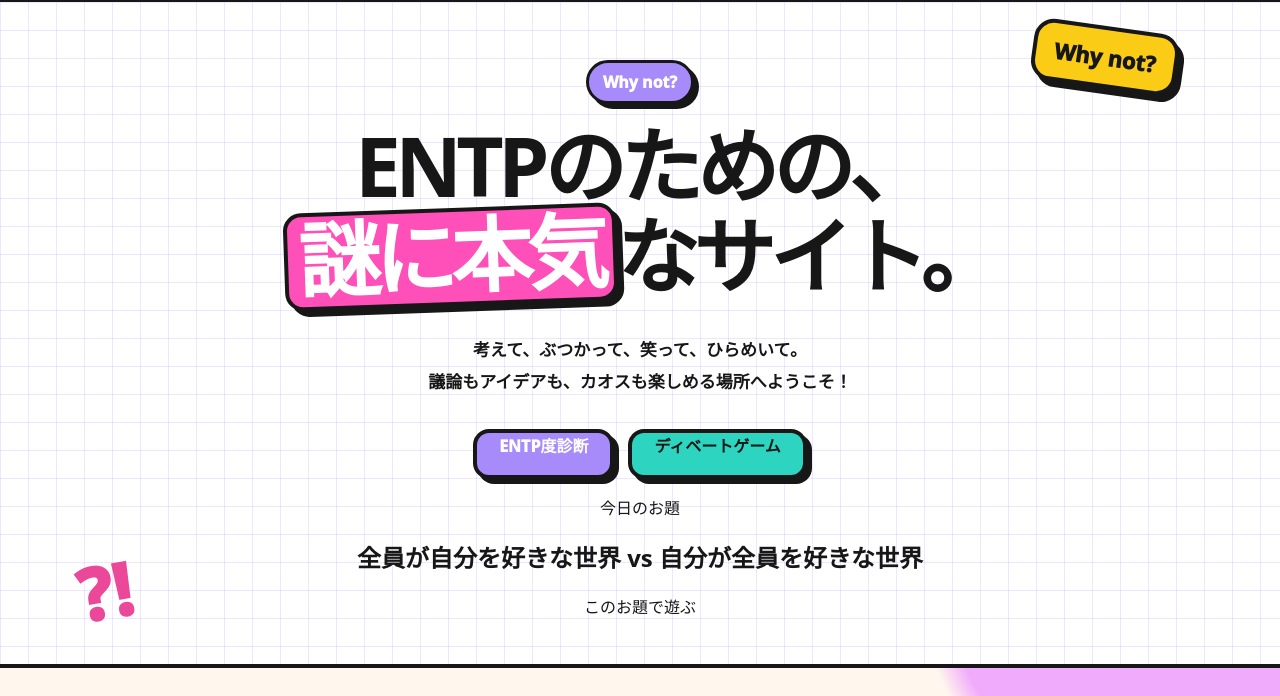
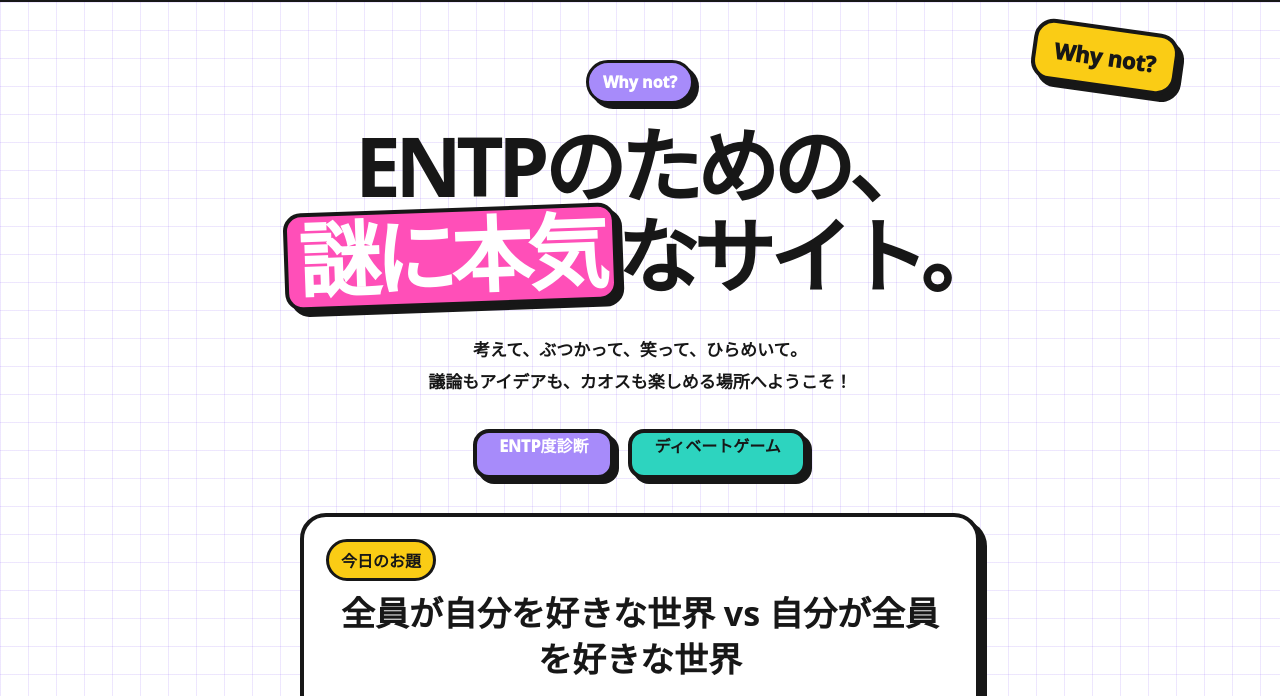
Before and after one commit to AlexLevel0/entp, a plain HTML site: page index.html in a window 1280 px wide. Shown: the part 68-764 px from the top of the page. Drawn offline with Linux system fonts and the light colour scheme.

Commit message:
Update style.css

```diff
--- a/style.css
+++ b/style.css
@@ -735,3 +735,45 @@ footer {
   transform: translate(2px, 2px);
   box-shadow: 3px 3px 0 #171717;
 }
+
+.today-topic {
+  width: min(100%, 680px);
+  margin: 34px auto 0;
+  padding: 22px;
+  border: 4px solid #171717;
+  border-radius: 26px;
+  background: #ffffff;
+  color: #171717;
+  box-shadow: 7px 7px 0 #171717;
+}
+
+.today-topic p {
+  width: fit-content;
+  margin: 0 0 10px;
+  padding: 6px 12px;
+  border: 3px solid #171717;
+  border-radius: 999px;
+  background: #facc15;
+  font-weight: 1000;
+}
+
+.today-topic h2 {
+  margin: 0;
+  font-size: clamp(22px, 4vw, 34px);
+  line-height: 1.35;
+}
+
+.today-link {
+  display: inline-flex;
+  margin-top: 16px;
+  min-height: 46px;
+  padding: 0 18px;
+  align-items: center;
+  justify-content: center;
+  border: 3px solid #171717;
+  border-radius: 14px;
+  background: #2dd4bf;
+  color: #171717;
+  font-weight: 1000;
+  box-shadow: 4px 4px 0 #171717;
+}
```
